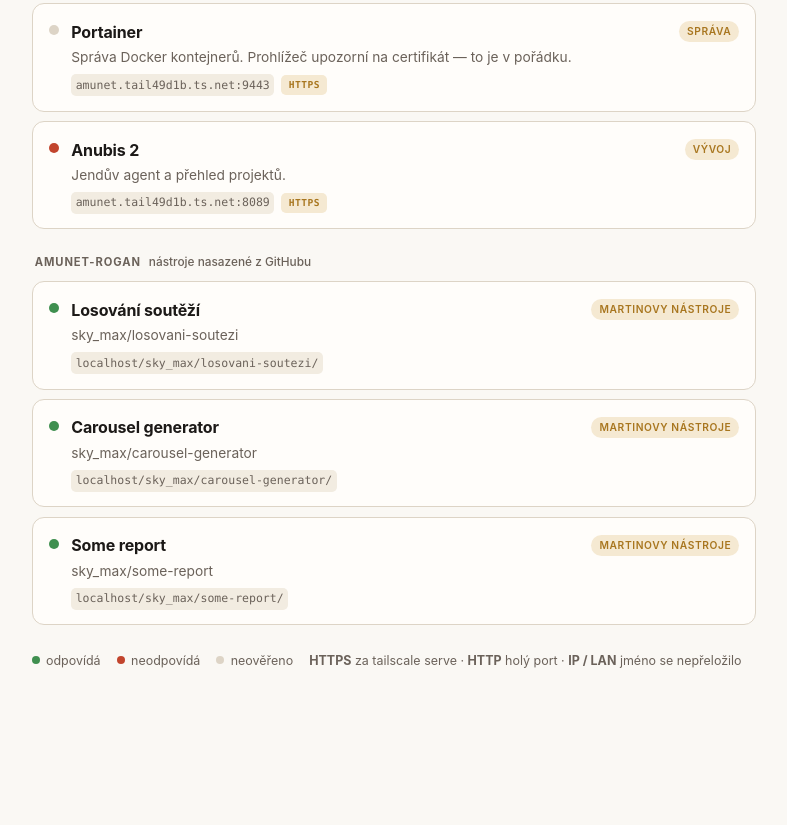
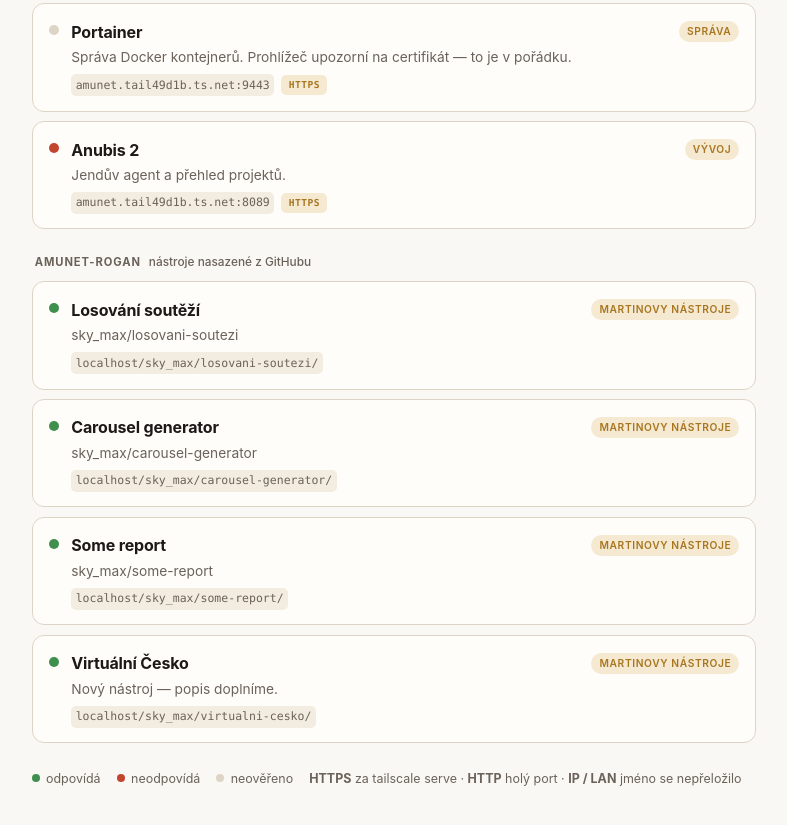
Before and after one commit to amunet-rogan/infra, a plain HTML site: page amunet/site/sluzby/index.html in a window 1280 px wide. Shown: the part 1411-2236 px from the top of the page, without its empty margins (246-1033 px from the left). Before the commit the page ends 2146 px from the top, so only its background shows below. Drawn offline with Linux system fonts and the light colour scheme; no server answers.

Commit message:
Onboard sky_max/virtualni-cesko (port 8005)
Placeholder name/description on the services page; real description to follow.
services.json is re-serialized by onboard-tool.sh (whitespace-only churn in
the other entries, no data change).

Co-Authored-By: Claude Opus 5.5 <noreply@anthropic.com>
Claude-Session: https://claude.ai/code/session_013PCrAfDLzsVD6Rp2doXWGH

```diff
--- a/amunet/site/sluzby/index.html
+++ b/amunet/site/sluzby/index.html
@@ -258,6 +258,14 @@ ul{list-style:none;margin:0;padding:0;display:grid;gap:.6rem}
         <span class="cat">Martinovy nástroje</span>
       </a>
     </li>
+    <li class="svc" data-rank="16" data-name="Virtuální Česko" data-group="amunet-rogan">
+      <a href="/sky_max/virtualni-cesko/">
+        <span class="dot" data-probe="1" data-routes="[{&quot;url&quot;:&quot;/sky_max/virtualni-cesko/&quot;,&quot;kind&quot;:&quot;fixed&quot;}]"></span>
+        <span class="body"><b>Virtuální Česko</b><span class="desc">Nový nástroj — popis doplníme.</span>
+          <span class="meta"><code class="addr">amunet.tail49d1b.ts.net/sky_max/virtualni-cesko/</code><span class="via" data-kind=""></span></span></span>
+        <span class="cat">Martinovy nástroje</span>
+      </a>
+    </li>
   </ul>
   <div class="legend">
     <span class="l-up">odpovídá</span><span class="l-down">neodpovídá</span><span>neověřeno</span>
```
Also changed, not shown: amunet/site/pro-martina/index.html (+1 -1 lines), site-src/data/services.json (+19 -16 lines), 2 other files.
